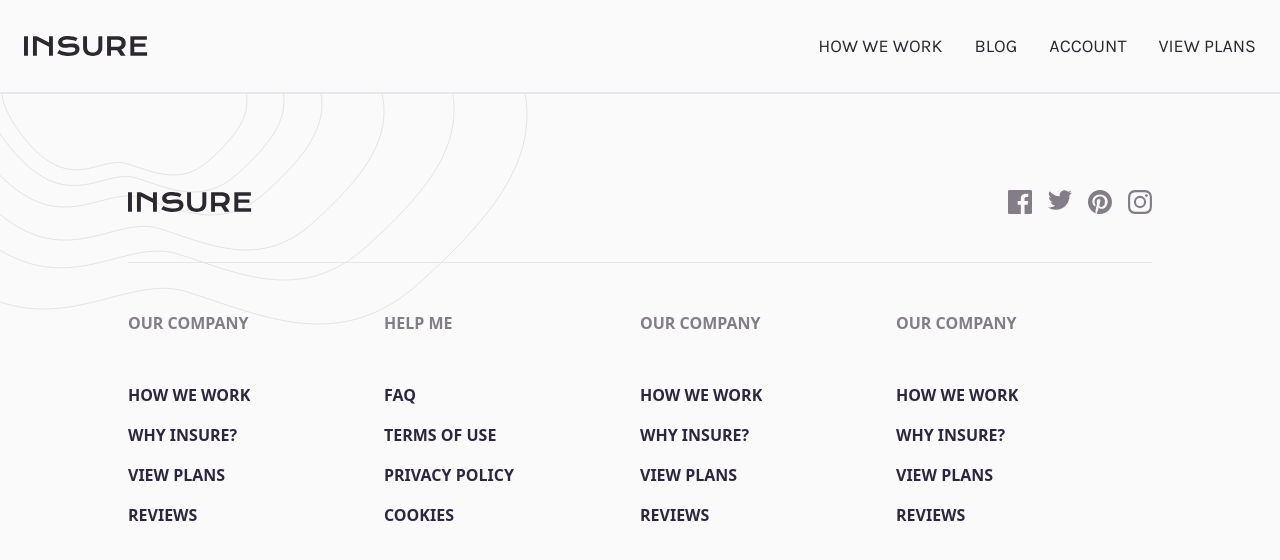
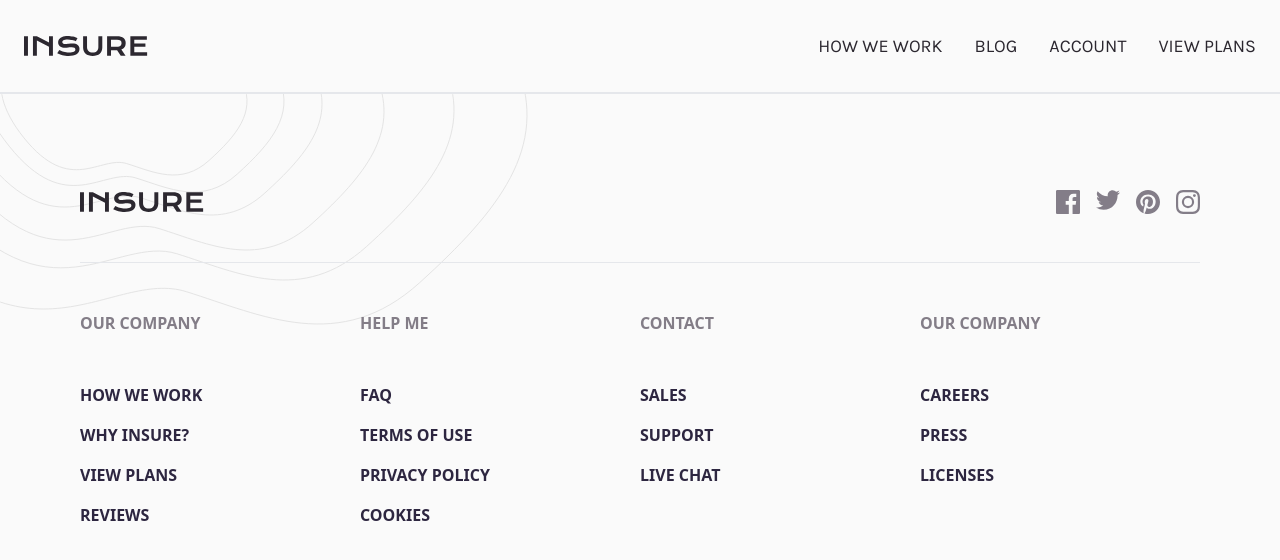
Before and after one commit to rawrisotto/insure-landing-page, a React (Vite) app: page / in a window 1280 px wide. Shown: the top 560 px of the page. Built offline with nearby package versions, Linux system fonts and the light colour scheme.

Commit message:
fix: footer content

```diff
--- a/src/components/Footer.jsx
+++ b/src/components/Footer.jsx
@@ -3,7 +3,7 @@ import logo from "/images/logo.svg";
 
 const Footer = () => {
   return (
-    <footer className="bg-no-repeat bg-contain md:bg-auto bg-footer-mobile md:bg-footer-desktop py-24 px-6 md:px-32">
+    <footer className="bg-no-repeat bg-contain md:bg-auto bg-footer-mobile md:bg-footer-desktop py-24 px-6 md:px-20">
       <div className="flex flex-col md:flex-row md:justify-between gap-8 items-center">
         <img className="h-5 w-fit" src={logo} alt="Insure Logo" />
         <div className="flex gap-4">
@@ -60,21 +60,19 @@ const Footer = () => {
           </div>
         </div>
         <div className="flex-1 uppercase text-primary-700 font-bold">
-          <p className="text-neutral-400 my-12">our company</p>
+          <p className="text-neutral-400 my-12">contact</p>
           <div className="flex flex-col items-center md:items-start gap-4">
-            <p className="cursor-pointer hover:underline w-fit">how we work</p>
-            <p className="cursor-pointer hover:underline w-fit">why insure?</p>
-            <p className="cursor-pointer hover:underline w-fit">view plans</p>
-            <p className="cursor-pointer hover:underline w-fit">reviews</p>
+            <p className="cursor-pointer hover:underline w-fit">sales</p>
+            <p className="cursor-pointer hover:underline w-fit">support</p>
+            <p className="cursor-pointer hover:underline w-fit">live chat</p>
           </div>
         </div>
         <div className="flex-1 uppercase text-primary-700 font-bold">
           <p className="text-neutral-400 my-12">our company</p>
           <div className="flex flex-col items-center md:items-start gap-4">
-            <p className="cursor-pointer hover:underline w-fit">how we work</p>
-            <p className="cursor-pointer hover:underline w-fit">why insure?</p>
-            <p className="cursor-pointer hover:underline w-fit">view plans</p>
-            <p className="cursor-pointer hover:underline w-fit">reviews</p>
+            <p className="cursor-pointer hover:underline w-fit">careers</p>
+            <p className="cursor-pointer hover:underline w-fit">press</p>
+            <p className="cursor-pointer hover:underline w-fit">licenses</p>
           </div>
         </div>
       </div>
```
